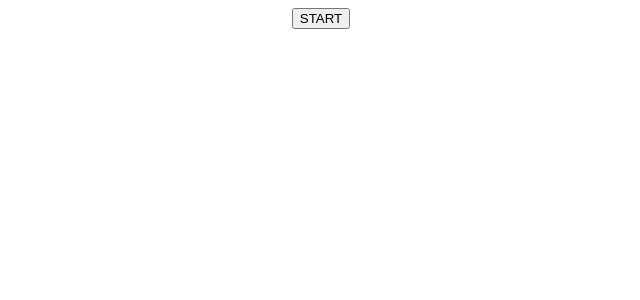
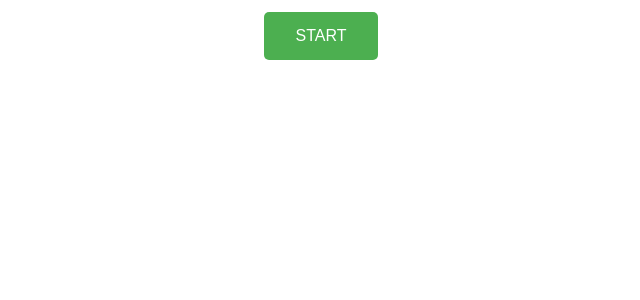
Before and after one commit to kusawokoshitemori/math_calculation_memory, a React app: page / in a window 1280 px wide. Shown: the top 300 px of the page, without its empty margins (319-959 px from the left). Built offline with nearby package versions, Linux system fonts and the light colour scheme.

Commit message:
イメージ的にはこんな感じ

```diff
--- a/src/components/component.css
+++ b/src/components/component.css
@@ -1,4 +1,18 @@
-.testtext {
-  font-size: 48px;
-  color: aqua;
+button {
+  background-color: #4caf50; /* ボタンの背景色 */
+  color: white; /* 文字色 */
+  border: none; /* 枠線なし */
+  padding: 15px 32px; /* 内側の余白 */
+  text-align: center; /* 文字の中央揃え */
+  text-decoration: none; /* 下線なし */
+  display: inline-block; /* ブロック要素に */
+  font-size: 16px; /* フォントサイズ */
+  margin: 4px 2px; /* 外側の余白 */
+  cursor: pointer; /* マウスカーソルをポインタに */
+  border-radius: 5px; /* 角を丸くする */
+  transition: background-color 0.3s; /* 背景色の変化にトランジションを追加 */
 }
+
+button:hover {
+  background-color: #45a049; /* マウスオーバー時の背景色 */
+}
```
